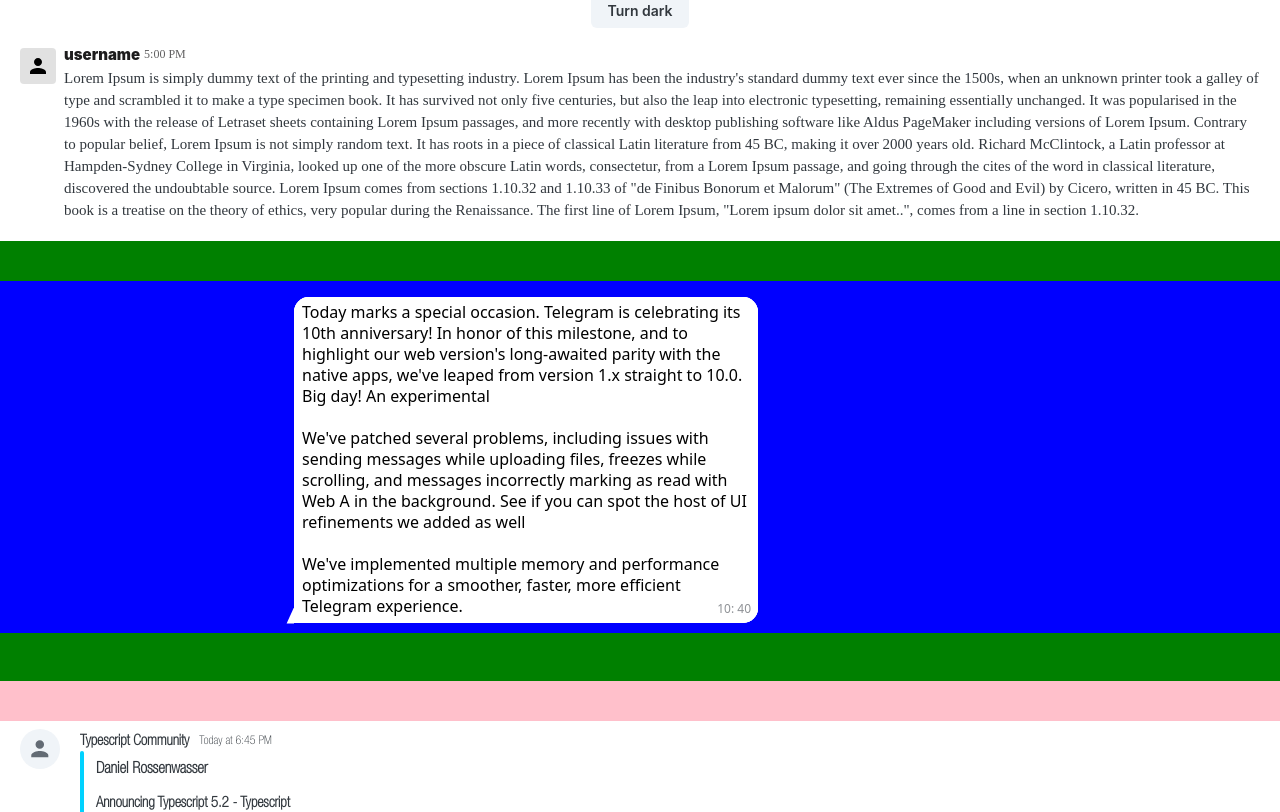
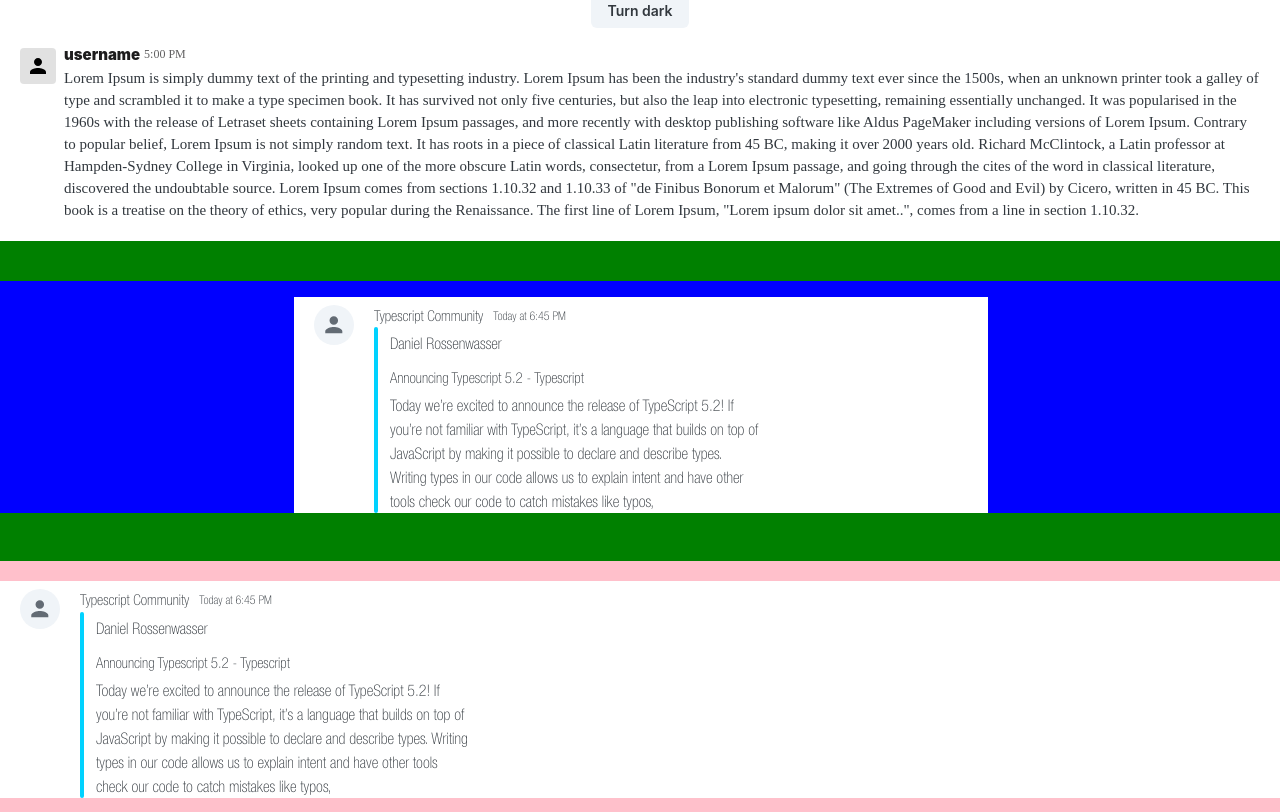
Before and after one commit to braincee/project-005, a Next.js app: page / in a window 1280 px wide. Shown: the top 812 px of the page. Built offline with nearby package versions, Linux system fonts and the light colour scheme.

Commit message:
refactor

```diff
--- a/app/page.tsx
+++ b/app/page.tsx
@@ -67,7 +67,7 @@
           </Sheet>
         </Box>
         <Box sx={{ backgroundColor: 'pink', py: '20px' }}>
-         <Discord />
+          <Discord textColor={textColor}/>
         </Box>
       </Box>
     </main>
--- a/components/Discord.tsx
+++ b/components/Discord.tsx
@@ -15,14 +15,15 @@
 const helvetica = localFont({
   src: '../public/Helvetica Neue Regular.otf',
   display: 'swap',
+  weight: '900',
 })
 
 const Discord = (props: { textColor: string }) => {
     const { textColor } = props
 
   return (
-    <Box sx={{ backgroundColor: 'pink', py: '20px' }}>
-      <Sheet>
+    <Box>
+        <Sheet>
         <Stack
           sx={{
             padding: '8px 20px',
@@ -30,7 +31,6 @@
             flexDirection: 'row',
             gap: '10px',
             bgcolor: textColor === '#FFFFFF' ? '#0000' : '#ffff',
-            fontFamily: helvetica.className,
           }}
         >
           <Avatar />
@@ -40,7 +40,6 @@
               margin: '-8px -10px -16px -6px',
               minWidth: 0,
               padding: '8px 8px 8px 16px',
-              fontFamily: helvetica.className,
             }}
           >
             <List
@@ -50,7 +49,6 @@
                 gap: '10px',
                 alignItems: 'center',
                 paddingBottom: '2px',
-                fontFamily: helvetica.className,
               }}
             >
               <Typography
@@ -70,7 +68,7 @@
                 Typescript Community
               </Typography>
 
-              <Typography   sx={{ fontSize: '12px', fontFamily: helvetica.className }}>
+              <Typography   sx={{ fontSize: '12px', fontFamily: helvetica.className,}}>
                 Today at 6:45 PM
               </Typography>
             </List>
@@ -113,7 +111,7 @@
                 <List>
                   <ListItem>
                     <Typography
-                      sx={{ fontWeight: 'bold', marginBottom: '4px', fontFamily: helvetica.className, }}
+                      sx={{ fontWeight: 'bold', marginBottom: '4px', fontFamily: helvetica.className,}}
                     >
                       Daniel Rossenwasser
                     </Typography>
@@ -131,7 +129,7 @@
                   Announcing Typescript 5.2 - Typescript
                 </Typography>
                 <Typography
-                  sx={{ marginTop: '4px', maxWidth: '65%', fontFamily: helvetica.className }}
+                  sx={{ marginTop: '4px', maxWidth: '65%', fontFamily: helvetica.className,}}
                 >
                   Today we’re excited to announce the release of TypeScript 5.2!
                   If you’re not familiar with TypeScript, it’s a language that
@@ -146,6 +144,7 @@
         </Stack>
       </Sheet>
     </Box>
+
   )
 }
 
--- a/components/Telegram.tsx
+++ b/components/Telegram.tsx
@@ -1,138 +1,151 @@
-import { Sheet, Stack } from '@mui/joy'
+'use client'
 
-const Telegram = (props: { textColor: string }) => {
-  const { textColor } = props
+import {
+  Avatar,
+  Box,
+  Sheet,
+  Stack,
+  Typography,
+  List,
+  ListItem,
+} from '@mui/joy'
+
+import localFont from 'next/font/local'
+
+const helvetica = localFont({
+  src: '../public/Helvetica Neue Regular.otf',
+  display: 'swap',
+  weight: '900',
+})
+
+const Discord = (props: { textColor: string }) => {
+    const { textColor } = props
+
   return (
-    <Sheet
-      sx={{
-        transform: 'none',
-        borderBottomLeftRadius: 0,
-        borderBottomRightRadius: '15px',
-        borderTopRightRadius: '15px',
-        borderTopLeftRadius: '15px',
-        paddingLeft: 0,
-        position: 'relative',
-        opacity: 1,
-        marginBottom: '10px',
-        display: 'flex',
-        alignItems: 'flex-end',
-        maxWidth: '464px',
-        fontFamily: 'system-ui',
-      }}
-    >
-      <Stack
-        sx={{
-          transform: 'scale(1) translateX(0)',
-          opacity: 1,
-          transition: '200ms ease-out',
-          color: textColor === '#FFFFFF' ? '#ffff' : '#000000',
-          borderBottomLeftRadius: 0,
-          borderBottomRightRadius: '15px',
-          borderTopRightRadius: '15px',
-          borderTopLeftRadius: '15px',
-          bgcolor: textColor === '#FFFFFF' ? '#0000' : '#ffff',
-        }}
-      >
+    <Box>
+        <Sheet>
         <Stack
           sx={{
-            padding: '5px 8px 6px',
+            padding: '8px 20px',
+            display: 'flex',
+            flexDirection: 'row',
+            gap: '10px',
             bgcolor: textColor === '#FFFFFF' ? '#0000' : '#ffff',
-            borderRadius: '6px 15px 15px 6px',
-            borderBottomLeftRadius: 0,
-            borderTopLeftRadius: '15px',
-            borderTopRightRadius: '15px',
-            borderBottomRightRadius: '15px',
-            fontSize: '16px',
           }}
         >
+          <Avatar />
           <Stack
             sx={{
+              flex: '1 1 0',
+              margin: '-8px -10px -16px -6px',
               minWidth: 0,
-              borderBottomLeftRadius: 0,
-              borderTopLeftRadius: '15px',
-              borderTopRightRadius: '15px',
-              borderBottomRightRadius: '15px',
+              padding: '8px 8px 8px 16px',
             }}
           >
+            <List
+              sx={{
+                display: 'flex',
+                flexDirection: 'row',
+                gap: '10px',
+                alignItems: 'center',
+                paddingBottom: '2px',
+              }}
+            >
+              <Typography
+                sx={{
+                  padding: 0,
+                  margin: 0,
+                  border: 0,
+                  background: 'none',
+                  fontSize: '15px',
+                  fontWeight: 900,
+                  alignItems: 'flex-start',
+                  height: 'fit-content',
+                  minHeight: 0,
+                  fontFamily: helvetica.className,
+                }}
+              >
+                Typescript Community
+              </Typography>
+
+              <Typography   sx={{ fontSize: '12px', fontFamily: helvetica.className,}}>
+                Today at 6:45 PM
+              </Typography>
+            </List>
             <Stack
               sx={{
-                margin: 0,
-                whiteSpace: 'pre-wrap',
-                lineHeight: 1.3125,
-                textAlign: 'initial',
-                borderRadius: '4px',
+                width: '100%',
+                maxWidth: '600px',
+                display: 'flex',
+                flexDirection: 'row',
+                alignItems: 'stretch',
                 position: 'relative',
-                display: 'inline-block',
               }}
             >
-              Today marks a special occasion. Telegram is celebrating its 10th
-              anniversary! In honor of this milestone, and to highlight our web
-              version's long-awaited parity with the native apps, we've leaped
-              from version 1.x straight to 10.0. Big day! An experimental
-              <br />
-              <br />
-              We've patched several problems, including issues with sending
-              messages while uploading files, freezes while scrolling, and
-              messages incorrectly marking as read with Web A in the background.
-              See if you can spot the host of UI refinements we added as well
-              <br />
-              <br />
-              We've implemented multiple memory and performance optimizations
-              for a smoother, faster, more efficient Telegram experience.
               <span
                 style={{
-                  position: 'relative',
-                  top: '6px',
-                  bottom: 'auto !important',
-                  right: 0,
-                  float: 'right',
-                  lineHeight: 1.35,
-                  height: '16px',
-                  marginLeft: '7px',
-                  marginRight: '-8px',
-                  background: 'none',
-                  display: 'flex',
-                  alignItems: 'center',
-                  padding: '0 4px',
+                  top: 0,
+                  bottom: 0,
+                  left: '-20px',
+                  position: 'absolute',
+                  width: '20px',
+                }}
+              ></span>
+              <span
+                style={{
+                  borderRadius: '4px',
+                  width: '4px',
+                  flexShrink: 0,
+                  backgroundColor: '#00d2ff',
+                }}
+              ></span>
+              <Stack
+                sx={{
+                  flex: '1 1 0',
+                  p: '0 12px',
+                  wordWrap: 'break-word',
+                  width: '100%',
+                  bgcolor: textColor === '#FFFFFF' ? '#0000' : '#ffff',
                 }}
               >
-                <span
-                  style={{
-                    marginRight: '3px',
-                    fontSize: '12px',
-                    color: '#686c72bf',
+                <List>
+                  <ListItem>
+                    <Typography
+                      sx={{ fontWeight: 'bold', marginBottom: '4px', fontFamily: helvetica.className,}}
+                    >
+                      Daniel Rossenwasser
+                    </Typography>
+                  </ListItem>
+                </List>
+                <Typography
+                  sx={{
+                    fontWeight: 'bold',
+                    fontSize: '15px',
+                    lineHeight: '1.46668',
+                    marginTop: '4px',
+                    fontFamily: helvetica.className,
                   }}
                 >
-                  10: 40
-                </span>
-              </span>
+                  Announcing Typescript 5.2 - Typescript
+                </Typography>
+                <Typography
+                  sx={{ marginTop: '4px', maxWidth: '65%', fontFamily: helvetica.className,}}
+                >
+                  Today we’re excited to announce the release of TypeScript 5.2!
+                  If you’re not familiar with TypeScript, it’s a language that
+                  builds on top of JavaScript by making it possible to declare
+                  and describe types. Writing types in our code allows us to
+                  explain intent and have other tools check our code to catch
+                  mistakes like typos,
+                </Typography>
+              </Stack>
             </Stack>
           </Stack>
-          <span
-            style={{
-              position: 'absolute',
-              left: '-8.992px',
-              overflow: 'hidden',
-              bottom: '-1px',
-              width: '9px',
-              height: '18px',
-              fontSize: '16px !important',
-            }}
-          >
-            <span
-              style={{
-                clipPath: 'polygon(100% 9%,18% 100%,100% 100%)',
-                width: '9px',
-                height: '18px',
-                display: 'block',
-                backgroundColor: textColor === '#FFFFFF' ? 'black' : '#fff',
-              }}
-            ></span>
-          </span>
         </Stack>
-      </Stack>
-    </Sheet>
+      </Sheet>
+    </Box>
+
   )
 }
 
-export default Telegram
+export default Discord
```
